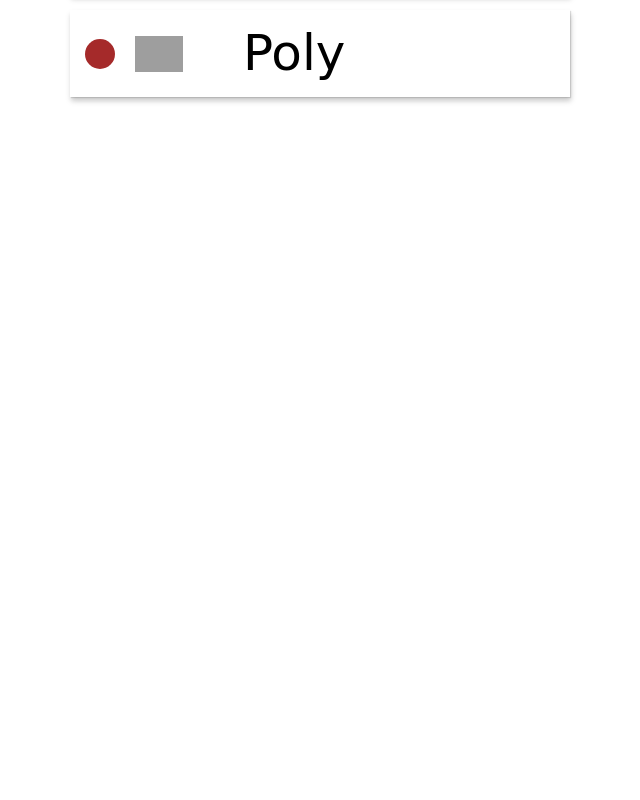
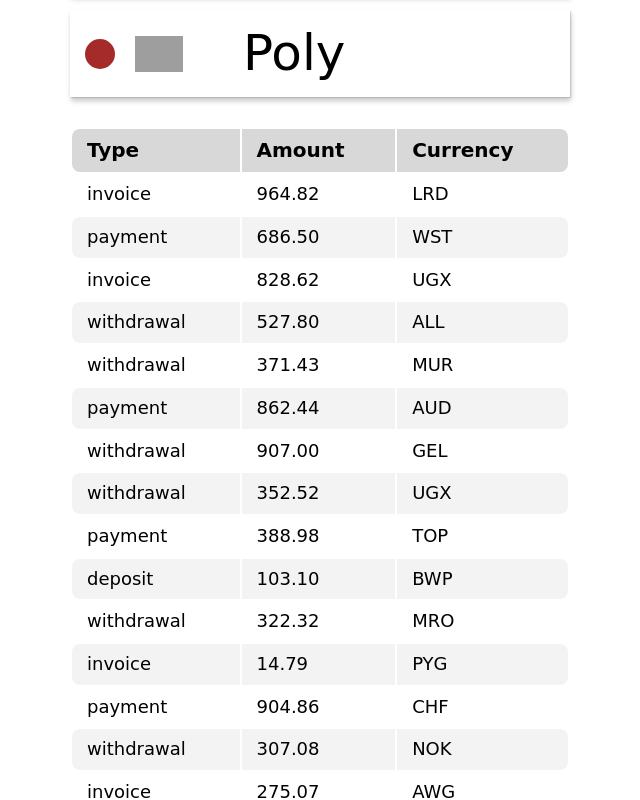
Before and after one commit to Viktor-sun/goit-react-hw-01-components, a React (Create React App) app: page / in a window 1280 px wide. Shown: the part 1200-2000 px from the top of the page, without its empty margins (320-960 px from the left). Before the commit the page ends 1357 px from the top, so only its background shows below. Built offline with nearby package versions, Linux system fonts and the light colour scheme; grey boxes are pictures that could not be loaded.

Commit message:
add TransactionHistory component

```diff
--- a/src/App.js
+++ b/src/App.js
@@ -1,11 +1,17 @@
 import React from 'react';
 import Container from './components/Container/Container';
+
 import Profile from './components/Profile/Profile';
 import user from './user.json';
+
 import Statistics from './components/Statistics/Statistics';
 import statisticalData from './statistical-data.json';
+
 import FriendList from './components/FriendList/FriendList';
 import friends from './friends.json';
+
+import TransactionHistory from './components/TransactionHistory/TransactionHistory';
+import transactions from './transactions.json';
 
 const App = () => (
   <Container>
@@ -18,6 +24,7 @@
     />
     <Statistics title="Upload stats" stats={statisticalData} />
     <FriendList friends={friends} />
+    <TransactionHistory items={transactions} />
   </Container>
 );
 
--- /dev/null
+++ b/src/components/TransactionHistory/TransactionHistory.js
@@ -0,0 +1,38 @@
+import React from 'react';
+import PropTypes from 'prop-types';
+import TransactionHistoryItem from './TransactionHistoryItem';
+import styles from './TransactionHistory.module.css';
+
+const TransactionHistory = ({ items }) => (
+  <table className={styles.transactionHistory}>
+    <thead>
+      <tr>
+        <th>Type</th>
+        <th>Amount</th>
+        <th>Currency</th>
+      </tr>
+    </thead>
+
+    <tbody>
+      {items.map(({ id, type, amount, currency }) => (
+        <tr key={id}>
+          <TransactionHistoryItem
+            type={type}
+            amount={amount}
+            currency={currency}
+          />
+        </tr>
+      ))}
+    </tbody>
+  </table>
+);
+
+TransactionHistory.protoTypes = {
+  items: PropTypes.arrayOf(
+    PropTypes.shape({
+      id: PropTypes.string.isRequired,
+    }),
+  ).isRequired,
+};
+
+export default TransactionHistory;
--- /dev/null
+++ b/src/components/TransactionHistory/TransactionHistory.module.css
@@ -0,0 +1,35 @@
+.transactionHistory {
+  width: 100%;
+  border: none;
+  margin-bottom: 20px;
+}
+.transactionHistory thead th {
+  font-weight: bold;
+  text-align: left;
+  border: none;
+  padding: 10px 15px;
+  background: #d8d8d8;
+  font-size: 20px;
+}
+.transactionHistory thead tr th:first-child {
+  border-radius: 8px 0 0 8px;
+}
+.transactionHistory thead tr th:last-child {
+  border-radius: 0 8px 8px 0;
+}
+.transactionHistory tbody td {
+  text-align: left;
+  border: none;
+  padding: 10px 15px;
+  font-size: 18px;
+  vertical-align: top;
+}
+.transactionHistory tbody tr:nth-child(even) {
+  background: #f3f3f3;
+}
+.transactionHistory tbody tr td:first-child {
+  border-radius: 8px 0 0 8px;
+}
+.transactionHistory tbody tr td:last-child {
+  border-radius: 0 8px 8px 0;
+}
--- /dev/null
+++ b/src/components/TransactionHistory/TransactionHistoryItem.js
@@ -0,0 +1,24 @@
+import React from 'react';
+import PropTypes from 'prop-types';
+
+const TransactionHistoryItem = ({ type, amount, currency }) => (
+  <>
+    <td>{type}</td>
+    <td>{amount}</td>
+    <td>{currency}</td>
+  </>
+);
+
+TransactionHistoryItem.defaultProps = {
+  type: 'no data',
+  amount: 'no data',
+  currency: 'no data',
+};
+
+TransactionHistoryItem.propTypes = {
+  type: PropTypes.string,
+  amount: PropTypes.string,
+  currency: PropTypes.string,
+};
+
+export default TransactionHistoryItem;
--- /dev/null
+++ b/src/transactions.json
@@ -0,0 +1,122 @@
+[
+  {
+    "id": "1e0700a2-5183-4291-85cc-2065a036a683",
+    "type": "invoice",
+    "amount": "964.82",
+    "currency": "LRD"
+  },
+  {
+    "id": "a30f821b-4d25-4ff0-abdd-e340b3f0dd2b",
+    "type": "payment",
+    "amount": "686.50",
+    "currency": "WST"
+  },
+  {
+    "id": "44dca67a-8e5a-4798-bf8e-b15efd4e1abd",
+    "type": "invoice",
+    "amount": "828.62",
+    "currency": "UGX"
+  },
+  {
+    "id": "ea8ed3dc-2b68-4a53-905a-53ecb0adef33",
+    "type": "withdrawal",
+    "amount": "527.80",
+    "currency": "ALL"
+  },
+  {
+    "id": "ea76146a-0b00-4b80-bc02-a8c822176712",
+    "type": "withdrawal",
+    "amount": "371.43",
+    "currency": "MUR"
+  },
+  {
+    "id": "63ca02f9-d637-46b5-9237-f3b24425e029",
+    "type": "payment",
+    "amount": "862.44",
+    "currency": "AUD"
+  },
+  {
+    "id": "ed0263e8-59a5-4bf1-87e0-2bb88e53dc34",
+    "type": "withdrawal",
+    "amount": "907.00",
+    "currency": "GEL"
+  },
+  {
+    "id": "6013bad0-750c-4691-8bc2-d8f2b43969c4",
+    "type": "withdrawal",
+    "amount": "352.52",
+    "currency": "UGX"
+  },
+  {
+    "id": "252c7be4-8b06-4fa7-8d42-61fb835b70d5",
+    "type": "payment",
+    "amount": "388.98",
+    "currency": "TOP"
+  },
+  {
+    "id": "4eaab41b-b967-40ac-82ed-85fc66f646f1",
+    "type": "deposit",
+    "amount": "103.10",
+    "currency": "BWP"
+  },
+  {
+    "id": "9648a350-8469-42d5-8bf3-18090de5fe67",
+    "type": "withdrawal",
+    "amount": "322.32",
+    "currency": "MRO"
+  },
+  {
+    "id": "9c5c25fb-1a95-4b2f-8d1f-4c4426d677cc",
+    "type": "invoice",
+    "amount": "14.79",
+    "currency": "PYG"
+  },
+  {
+    "id": "43ef232c-80e9-4d6f-b48a-b22405620de3",
+    "type": "payment",
+    "amount": "904.86",
+    "currency": "CHF"
+  },
+  {
+    "id": "5161682e-e620-4019-ab0a-24ceb10fbd20",
+    "type": "withdrawal",
+    "amount": "307.08",
+    "currency": "NOK"
+  },
+  {
+    "id": "7b119d71-42e6-4c42-a141-6818b07bb9ff",
+    "type": "invoice",
+    "amount": "275.07",
+    "currency": "AWG"
+  },
+  {
+    "id": "a4f65722-65c4-4c28-b1f4-b8ed988bb205",
+    "type": "deposit",
+    "amount": "213.10",
+    "currency": "STD"
+  },
+  {
+    "id": "c6e5784b-0ca3-48d6-86e5-b5128af5a523",
+    "type": "invoice",
+    "amount": "116.11",
+    "currency": "CUP CUC"
+  },
+  {
+    "id": "c9ebed6a-3a02-4b49-ac0d-0534b51f2bfd",
+    "type": "invoice",
+    "amount": "878.67",
+    "currency": "HKD"
+  },
+  {
+    "id": "a4a98b0e-b22c-438b-9f83-de2df52110c8",
+    "type": "invoice",
+    "amount": "725.03",
+    "currency": "UYU UYI"
+  },
+  {
+    "id": "b39bfa7a-0166-4c47-94d6-87d20590f746",
+    "type": "payment",
+    "amount": "405.45",
+    "currency": "MDL"
+  }
+]
```
